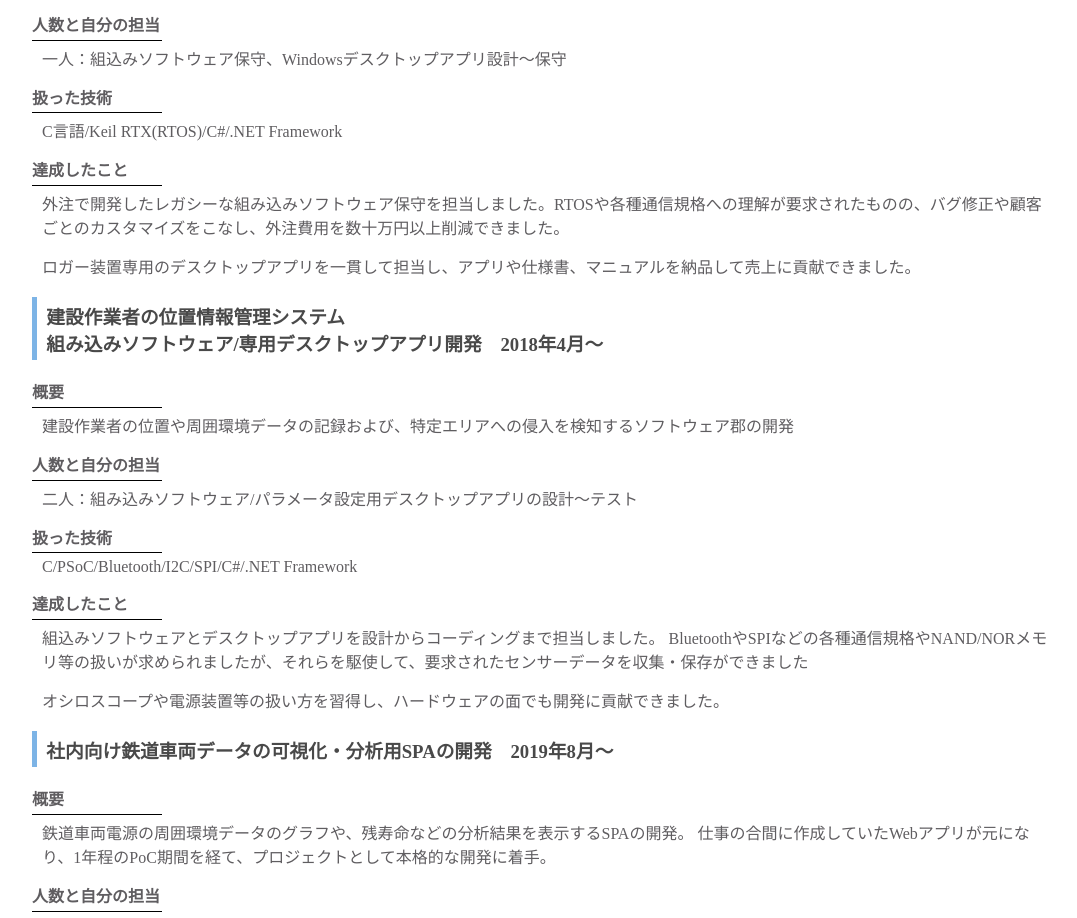
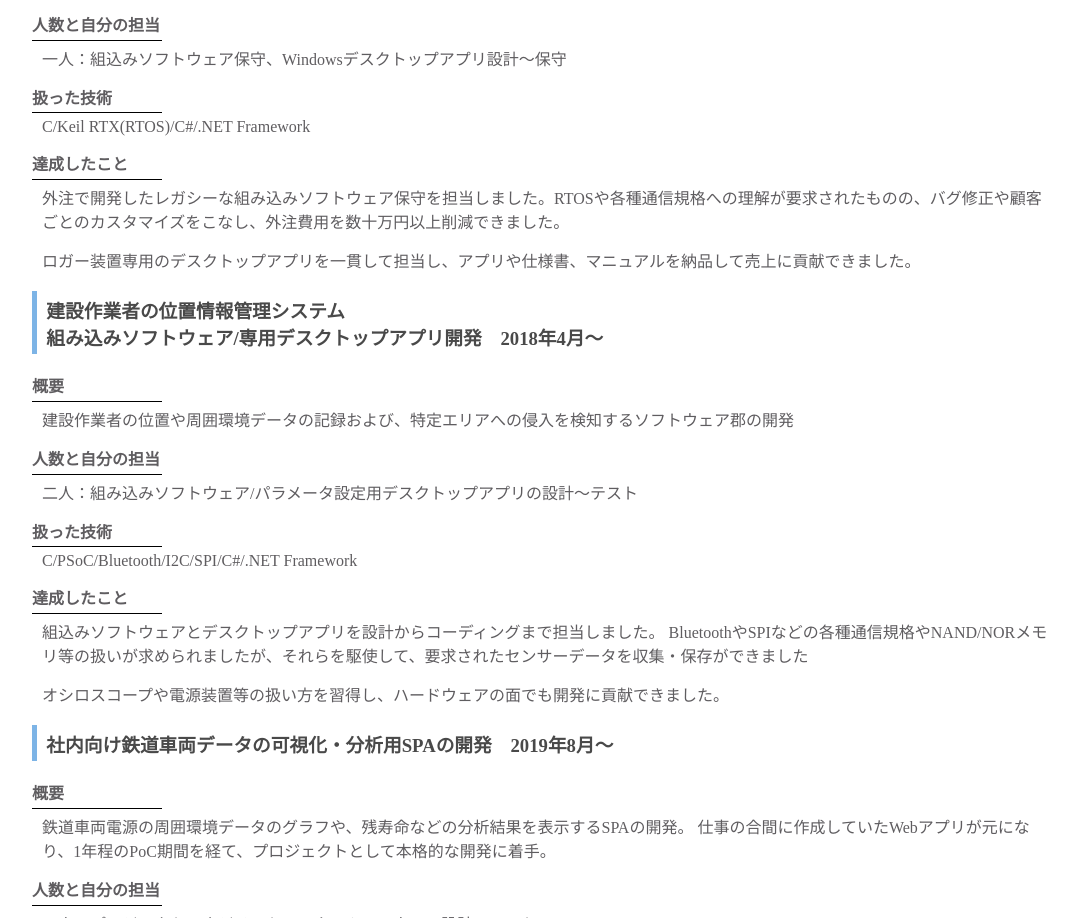
Before and after one commit to isobe-h/isobe-h.github.io, a plain HTML site: page index.html in a window 1280 px wide. Shown: the part 2790-3708 px from the top of the page, without its empty margins (96-1173 px from the left). Drawn offline with Linux system fonts and the light colour scheme.

Commit message:
unify c lang surface

```diff
--- a/index.html
+++ b/index.html
@@ -119,7 +119,7 @@
             一人：組込みソフトウェア保守、Windowsデスクトップアプリ設計〜保守
           </dd>
           <dt>扱った技術</dt>
-          <dd>C言語/Keil RTX(RTOS)/C#/.NET Framework</dd>
+          <dd>C/Keil RTX(RTOS)/C#/.NET Framework</dd>
           <dt>達成したこと</dt>
           <dd>
             外注で開発したレガシーな組み込みソフトウェア保守を担当しました。RTOSや各種通信規格への理解が要求されたものの、バグ修正や顧客ごとのカスタマイズをこなし、外注費用を数十万円以上削減できました。
```
